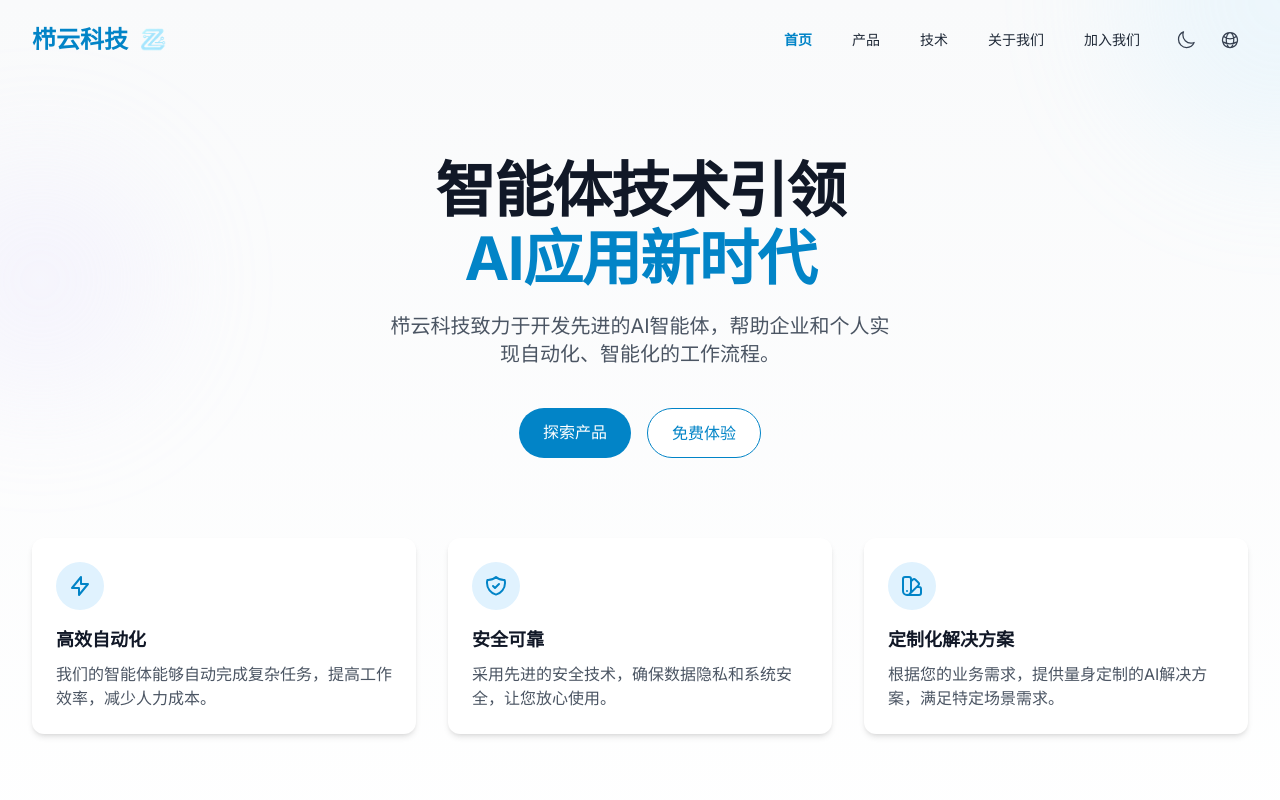
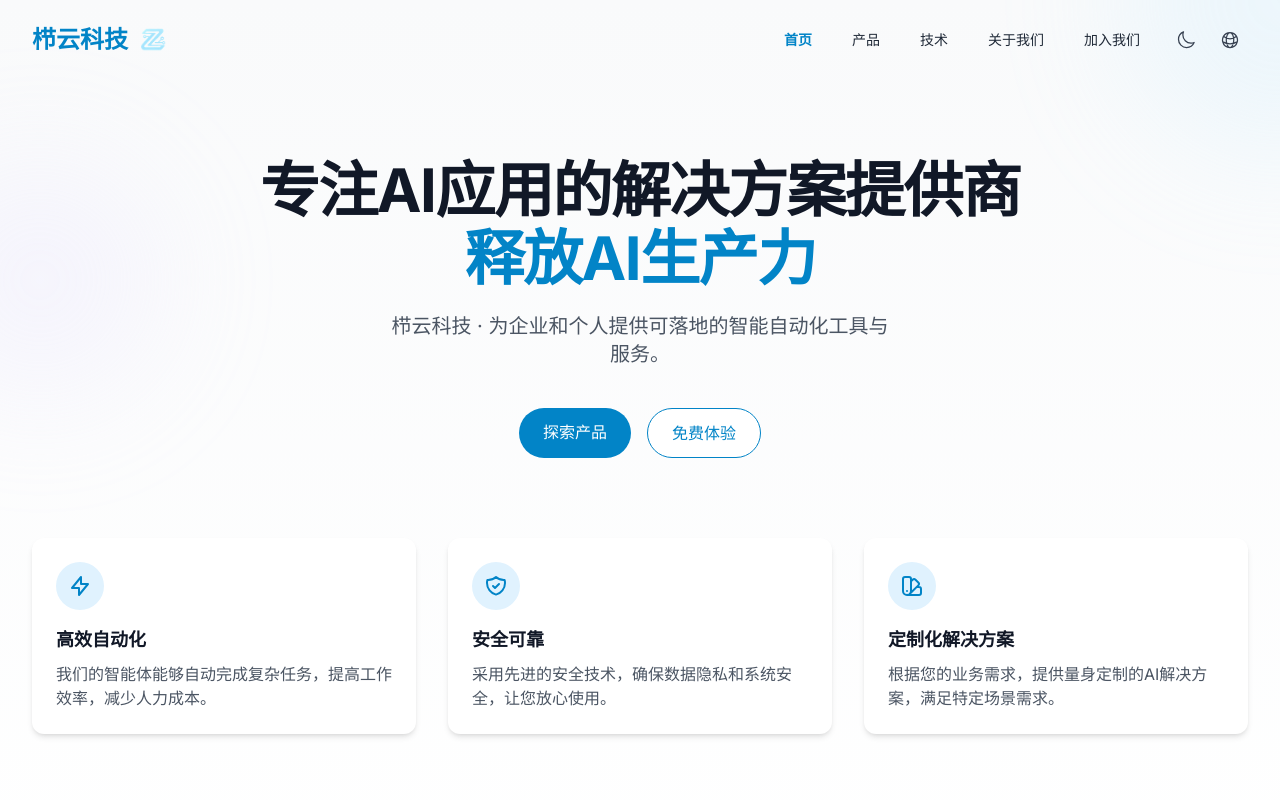
Before and after one commit to fengfxf/zhiyun-tech-website, a Next.js app: page / in a window 1280 px wide. Shown: the top 800 px of the page. Built offline with nearby package versions, Linux system fonts and the light colour scheme.

Commit message:
修改企业服务内容

```diff
--- a/locales/index.ts
+++ b/locales/index.ts
@@ -43,9 +43,9 @@ export const translations: Translations = {
       copyright: '保留所有权利.'
     },
     hero: {
-      title1: '智能体技术引领',
-      title2: 'AI应用新时代',
-      description: '栉云科技致力于开发先进的AI智能体，帮助企业和个人实现自动化、智能化的工作流程。',
+      title1: '专注AI应用的解决方案提供商',
+      title2: '释放AI生产力',
+      description: '栉云科技 · 为企业和个人提供可落地的智能自动化工具与服务。',
       exploreProducts: '探索产品',
       freeTrial: '免费体验'
     },
@@ -526,9 +526,9 @@ export const translations: Translations = {
       copyright: 'All rights reserved.'
     },
     hero: {
-      title1: 'AI Agent Technology Leading',
-      title2: 'The New Era of AI Applications',
-      description: 'Shanghai ZhiYun Technology Co., Ltd. is committed to developing advanced AI agents to help enterprises and individuals achieve automated and intelligent workflows.',
+      title1: 'A solution provider focusing on AI applications',
+      title2: 'Unleash AI productivity',
+      description: 'Zhiyun Technology provides practical intelligent automation tools and services for enterprises and individuals.',
       exploreProducts: 'Explore Products',
       freeTrial: 'Free Trial'
     },
```
